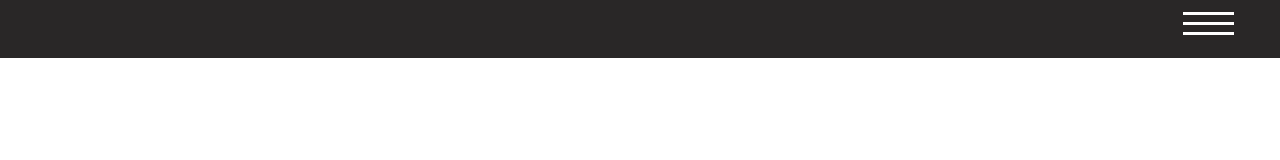
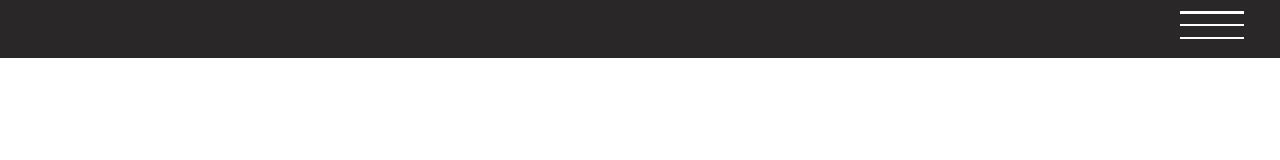
Before and after one commit to RadziuMM/portfoli--React.JS, a React (Create React App) app: page / in a window 1280 px wide. Shown: the top 160 px of the page. Built offline with nearby package versions, Linux system fonts and the light colour scheme.

Commit message:
desgin update

```diff
--- a/package.json
+++ b/package.json
@@ -14,7 +14,7 @@
     "react-scripts": "3.4.3"
   },
   "scripts": {
-    "start": "node server.js",
+    "start": "react-scripts build && node server.js",
     "build": "react-scripts build",
     "test": "react-scripts test",
     "eject": "react-scripts eject"
--- a/public/index.html
+++ b/public/index.html
@@ -6,7 +6,7 @@
     <meta name="theme-color" content="#000000" />
     <meta
       name="description"
-      content="Web site created using create-react-app"
+      content="Me - the best person to hire"
     />
     <link rel="apple-touch-icon" href="%PUBLIC_URL%/logo192.png" />
     <!--
--- a/src/App.js
+++ b/src/App.js
@@ -11,46 +11,16 @@ import linkedin from './assets/linkedin-sign.png';
 import email from './assets/email.png';
 import Project from './components/project';
 import List from './components/list';
+import SideMenu from './components/sidemenu';
 import data from './assets/data.json';
 
-const hide =() => {
-  const menu = document.getElementById('sidemenu');
-  menu.parentNode.removeChild(menu);
 
-  const newmenu = document.createElement("div");
-  newmenu.innerHTML =`
-    <a href="#start" onClick="hide()"><div>Start</div></a>
-    <a href="#who" onClick="hide()"><div>Who am I?</div></a>
-    <a href="#skills" onClick="hide()"><div>My skills</div></a>
-    <a href="#projects" onClick="hide()"><div>My projects</div></a>
-    <a href="#contact" onClick="hide()"><div>Contact</div></a>
-    `
-    newmenu.id = "sidemenu";
-    newmenu.classList.add("sidemenu");
-  const parent = document.getElementById("butt");
-  setTimeout(()=>{
-    parent.appendChild(newmenu);
-  },500)
-}
 
 class App extends React.Component {
   render() {
     return (
       <div className="App">
-        <nav>
-          <div className="butt" id="butt">
-            <div className="butt__line"></div>
-            <div className="butt__line"></div>
-            <div className="butt__line"></div>
-            <div className="sidemenu" id="sidemenu">
-              <a href="#start" onClick={hide}><div>Start</div></a>
-              <a href="#who" onClick={hide}><div>Who am I?</div></a>
-              <a href="#skills" onClick={hide}><div>My skills</div></a>
-              <a href="#projects" onClick={hide}><div>My projects</div></a>
-              <a href="#contact" onClick={hide}><div>Contact</div></a>
-            </div>
-          </div>
-        </nav>
+        <SideMenu />
         <h1 id="start">Front-end & Back-end JavaScript Developer</h1>
         <h2>Yes.I'm doing weird things with pc</h2>
         <img src={photo5} className="face" alt=""/>
--- /dev/null
+++ b/src/components/sidemenu.js
@@ -0,0 +1,50 @@
+import React from 'react';
+import "../style/sidemenu.scss";
+
+const hide =() => {
+    const menu = document.getElementById('sidemenu');
+    menu.parentNode.removeChild(menu);
+
+    const newmenu = document.createElement("div");
+    newmenu.innerHTML =`
+      <a href="#start" onClick="hide()"><div>Start</div></a>
+      <a href="#who" onClick="hide()"><div>Who am I?</div></a>
+      <a href="#skills" onClick="hide()"><div>My skills</div></a>
+      <a href="#projects" onClick="hide()"><div>My projects</div></a>
+      <a href="#contact" onClick="hide()"><div>Contact</div></a>
+      `
+      newmenu.id = "sidemenu";
+      newmenu.classList.add("sidemenu");
+    const parent = document.getElementById("butt");
+    setTimeout(()=>{
+      parent.appendChild(newmenu);
+    },500)
+  }
+
+class sidemenu extends React.Component {
+    constructor(props) {
+        super(props);
+        this.state = {};
+      }
+
+  render() {
+    return (
+        <nav>
+          <div className="butt" id="butt">
+            <div className="butt__line"></div>
+            <div className="butt__line"></div>
+            <div className="butt__line"></div>
+            <div className="sidemenu" id="sidemenu">
+              <a href="#start" onClick={hide}><div>Start</div></a>
+              <a href="#who" onClick={hide}><div>Who am I?</div></a>
+              <a href="#skills" onClick={hide}><div>My skills</div></a>
+              <a href="#projects" onClick={hide}><div>My projects</div></a>
+              <a href="#contact" onClick={hide}><div>Contact</div></a>
+            </div>
+          </div>
+        </nav>
+    );
+  }
+}
+
+export default sidemenu;
--- a/src/style/app.scss
+++ b/src/style/app.scss
@@ -264,111 +264,7 @@ footer>div>a>img{
         flex: 1;
     }
 }
-nav{
-    background-color: #292727;
-    height: 11vw;
-    width: 100vw;
-    position: fixed;
-    z-index: 100;
-    top: 0;
-    @media(min-width: 768px){
-        height: 6vw;
-    }
-    @media(min-width: 1024px){
-        height: 5vw;
-    }
-    @media(min-width: 1200px){
-        height: 4.5vw;
-    }
-}
-.butt{
-    margin-top:7px;
-    margin-right:1vw;
-    float: right;
-    @media(min-width: 1024px){
-    }
-    @media(min-width: 1280px){
-        margin-top:5px;
-        margin-right:2vw;
-    }
-    @media(min-width: 1440px){
-    }
-}
-.butt__line{
-    background-color:white;
-    height: 3px;
-    margin-top:3px;
-    width: 7vw;
-    margin-right: 20px;
-    @media(min-width: 768px){
-        width: 4vw;
-        margin-top: 6px;
-    }
-    @media(min-width: 400px){
-        margin-top: 7px;
-    }
-    @media(min-width: 1440px){
-        height: 5px;
-        margin-top:10px;
-        width: 3vw;
-        margin-right: 20px;
-    }
-}
-.sidemenu{
-    position: fixed;
-    margin-left: 40vw;
-    height: 100vh;
-    width: 120vw;
-    transition: 0.8s ease-in-out;
-    cursor: default;
-    margin-top:1.6vh;
-    border: black solid 2px ;
-    box-shadow:5px 19px 15px 15px rgba(0,0,0,0.65)
-}
 
-.butt:hover{
-    cursor: pointer;
-    .sidemenu{
-        background-color:#292727;
-        display: block;
-        margin-left: -90vw;
-        @media(min-width: 768px){
-            margin-left: -100vw;
-            margin-top: 7px;
-        }
-        @media(min-width: 1024px){
-            margin-left: -20vw;
-            margin-top: 12px;
-        }
-        @media(min-width: 1280px){
-            margin-left: -20vw;
-        }
-    }
-}
-.sidemenu>a>div{
-    text-align: left;
-    clear: both;
-    font-size: 1.5rem;
-    padding-left: 15vw;
-    padding-top: 1.5vw;
-    padding-bottom: 1.5vw;
-    border-bottom: white 1px dotted;
-    @media(min-width: 1024px){
-        padding-left: 2vw;
-    }
-    @media(min-width: 1280px){
-        padding-left: 4vw;
-        font-size: 2.2rem;
-    }
-}
-.sidemenu>a>div:hover{
-    opacity: 20%;
-    cursor: pointer;
-}
-.sidemenu>a{
-    text-decoration: none;
-    color: white;
-}
 #projects{
     margin-top: 20vw;
     position: relative;
@@ -407,14 +303,3 @@ nav{
 ::-webkit-scrollbar-thumb:hover {
     background: #555;
 }
-.click{
-    position: fixed;
-    margin-left: 40vw;
-    height: 100vh;
-    width: 120vw;
-    transition: 0.8s ease-in-out;
-    cursor: default;
-    margin-top:1.6vh;
-    border: black solid 2px ;
-    box-shadow:5px 19px 15px 15px rgba(0,0,0,0.65)
-}
--- /dev/null
+++ b/src/style/sidemenu.scss
@@ -0,0 +1,110 @@
+nav{
+    background-color: #292727;
+    height: 12vw;
+    width: 100vw;
+    position: fixed;
+    z-index: 100;
+    top: 0;
+    @media(min-width: 768px){
+        height: 6vw;
+    }
+    @media(min-width: 1024px){
+        height: 5vw;
+    }
+    @media(min-width: 1200px){
+        height: 4.5vw;
+    }
+}
+.butt{
+    margin-top: 4vw;
+    margin-right: 2vw;
+    float: right;
+    @media(min-width: 768px){
+        margin-top: 1vw;
+    }
+    @media(min-width: 1024px){
+        margin-top: 0.05vw;
+    }
+    @media(min-width: 1200px){
+        margin-top: 0.07vw;
+    }
+}
+.butt__line{
+    background-color:white;
+    height: 0.5vw;
+    margin: 1vw;
+    width: 8vw;
+    @media(min-width: 768px){
+        height: 0.5vw;
+        margin: 0.5vw;
+        width: 5vw;
+    }
+    @media(min-width: 1024px){
+        height: 0.5vw;
+        margin: 0.8vw;
+    }
+    @media(min-width: 1200px){
+        height: 0.2vw;
+    }
+}
+.sidemenu{
+    position: fixed;
+    top:11vw;
+    margin-left: 40vw;
+    height: 100vh;
+    width: 120vw;
+    transition: 0.8s ease-in-out;
+    cursor: default;
+    box-shadow:5px 30px 15px 15px rgba(0,0,0,0.65);
+    @media(min-width: 768px){
+        top: 6vw;
+    }
+    @media(min-width: 1024px){
+        top: 5vw;
+    }
+    @media(min-width: 1200px){
+        top: 4.5vw;
+    }
+}
+
+.butt:hover{
+    cursor: pointer;
+    .sidemenu{
+        background-color:#292727;
+        display: block;
+        margin-left: -90vw;
+        @media(min-width: 768px){
+            margin-left: -100vw;
+        }
+        @media(min-width: 1024px){
+            margin-left: -20vw;
+        }
+        @media(min-width: 1280px){
+            margin-left: -20vw;
+        }
+    }
+}
+.sidemenu>a>div{
+    text-align: left;
+    clear: both;
+    font-size: 1.5rem;
+    padding-left: 15vw;
+    padding-top: 1.5vw;
+    padding-bottom: 1.5vw;
+    border-bottom: white 1px dotted;
+    @media(min-width: 1024px){
+        padding-left: 2vw;
+    }
+    @media(min-width: 1280px){
+        padding-left: 4vw;
+        font-size: 2.2rem;
+    }
+}
+.sidemenu>a>div:hover{
+    opacity: 20%;
+    cursor: pointer;
+}
+.sidemenu>a{
+    text-decoration: none;
+    color: white;
+}
```
